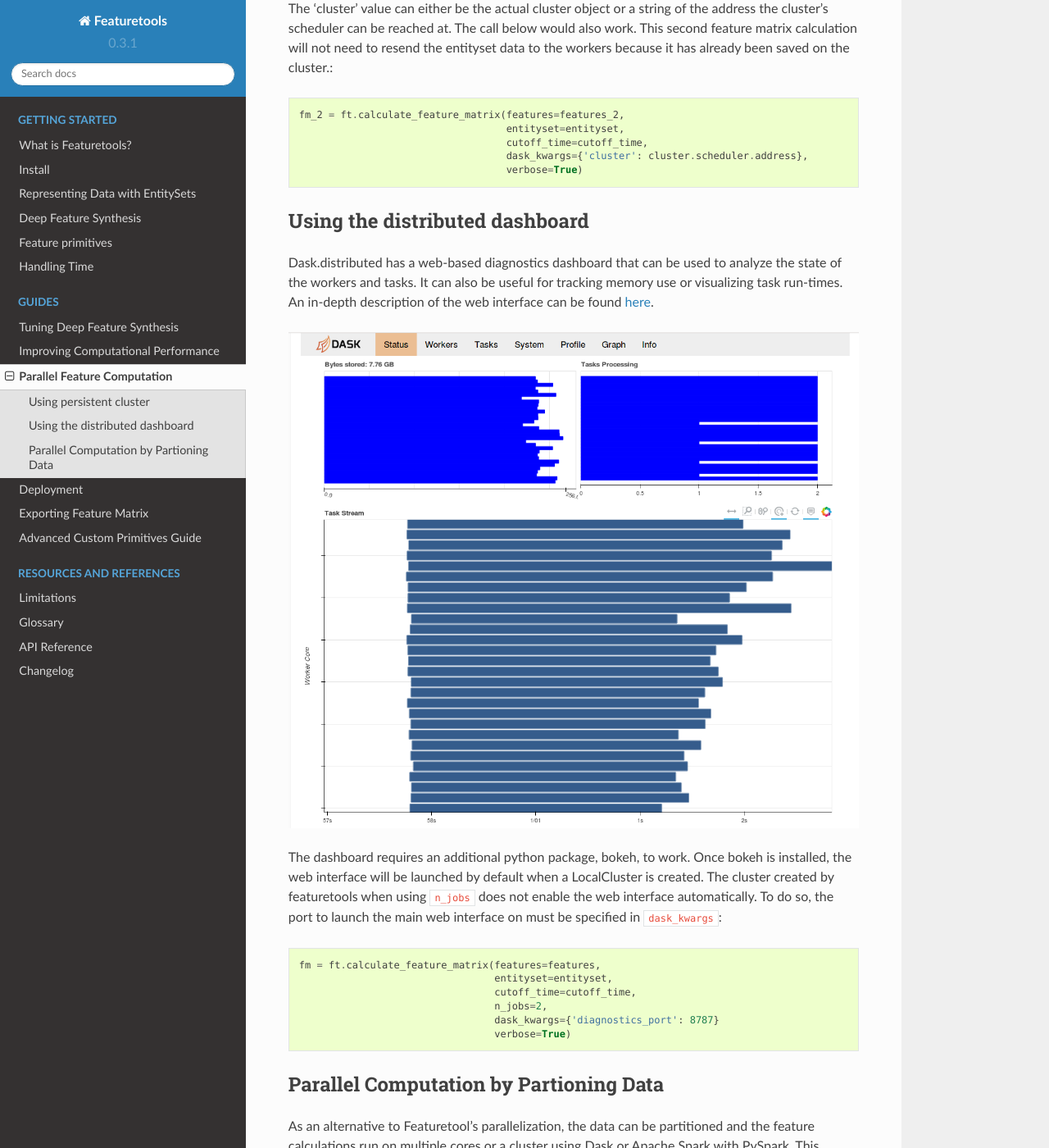
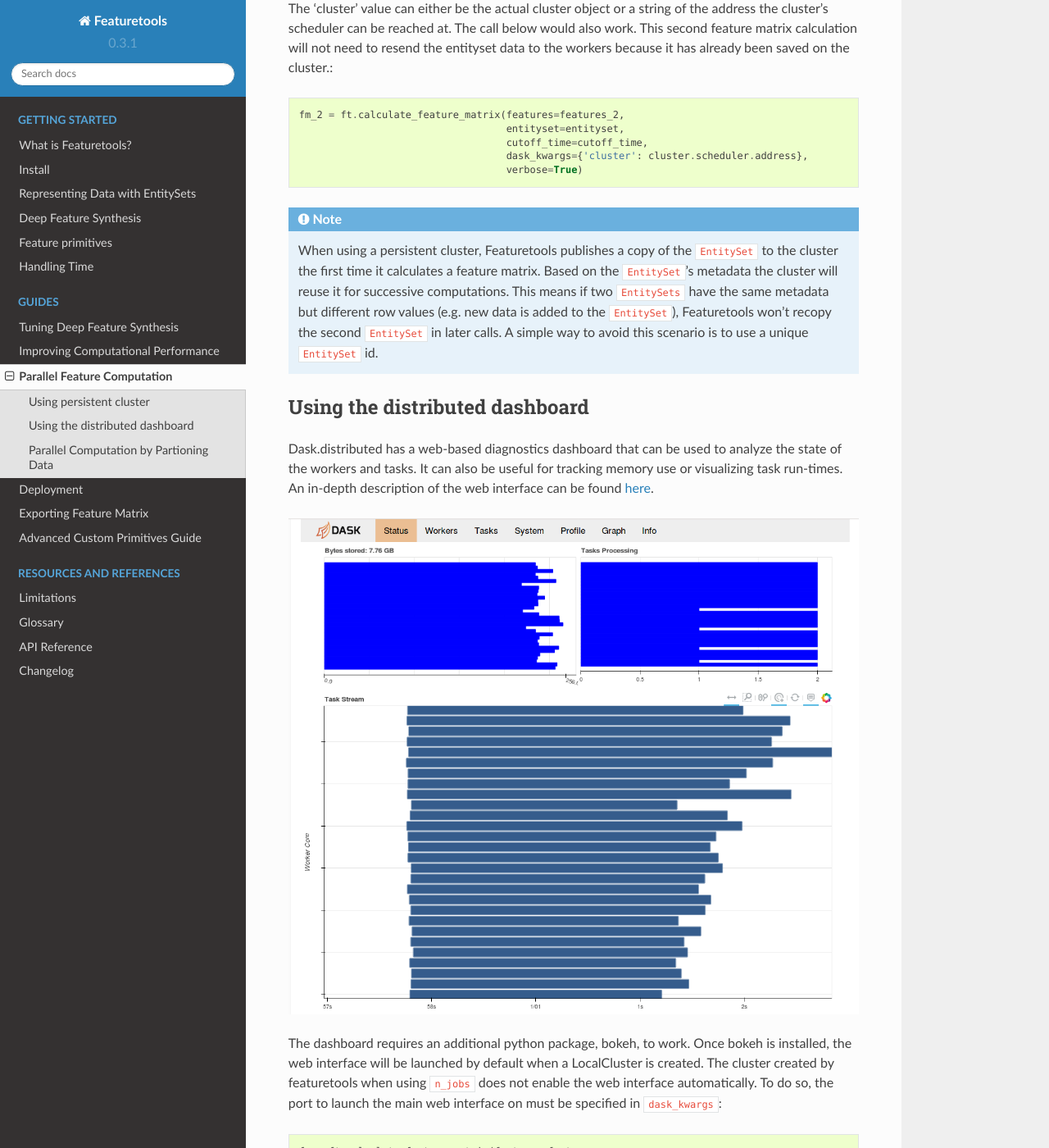
Before and after one commit to alteryx/featuretools, a Sphinx documentation site: the page built from docs/source/guides/parallel.rst, in a window 1280 px wide and 1400 px high, scrolled down 940 px. Shown: the whole window at 82% size. Built offline with Sphinx 7.4.7 and the Read the Docs theme 2.0.0, drawn with Linux system fonts in a browser that asks for light colours; comment, search, counter and statistics services are not loaded.

Commit message:
add note to parallel docs about EntitySet persistence on cluster

```diff
--- a/docs/source/guides/parallel.rst
+++ b/docs/source/guides/parallel.rst
@@ -34,6 +34,9 @@
                                        dask_kwargs={'cluster': cluster.scheduler.address},
                                        verbose=True)
 
+.. note::
+
+    When using a persistent cluster, Featuretools publishes a copy of the ``EntitySet`` to the cluster the first time it calculates a feature matrix. Based on the ``EntitySet``'s metadata the cluster will reuse it for successive computations. This means if two ``EntitySets`` have the same metadata but different row values (e.g. new data is added to the ``EntitySet``), Featuretools won’t recopy the second ``EntitySet`` in later calls. A simple way to avoid this scenario is to use a unique ``EntitySet`` id.
 
 Using the distributed dashboard
 -------------------------------
@@ -52,4 +55,4 @@
 
 Parallel Computation by Partioning Data
 ---------------------------------------
-As an alternative to Featuretool's parallelization, the data can be partitioned and the feature calculations run on multiple cores or a cluster using Dask or Apache Spark with PySpark. This approach may be necessary with a large `Entityset` because the current parallel implementation sends the entire `EntitySet` to each worker which may exhaust the worker memory. For more information on partitioning the data and using Dask or Spark, see :doc:`/guides/performance`. Dask and Spark allow Featuretools to scale to multiple cores on a single machine or multiple machines on a cluster.
+As an alternative to Featuretool's parallelization, the data can be partitioned and the feature calculations run on multiple cores or a cluster using Dask or Apache Spark with PySpark. This approach may be necessary with a large ``EntitySet`` because the current parallel implementation sends the entire ``EntitySet`` to each worker which may exhaust the worker memory. For more information on partitioning the data and using Dask or Spark, see :doc:`/guides/performance`. Dask and Spark allow Featuretools to scale to multiple cores on a single machine or multiple machines on a cluster.
```
